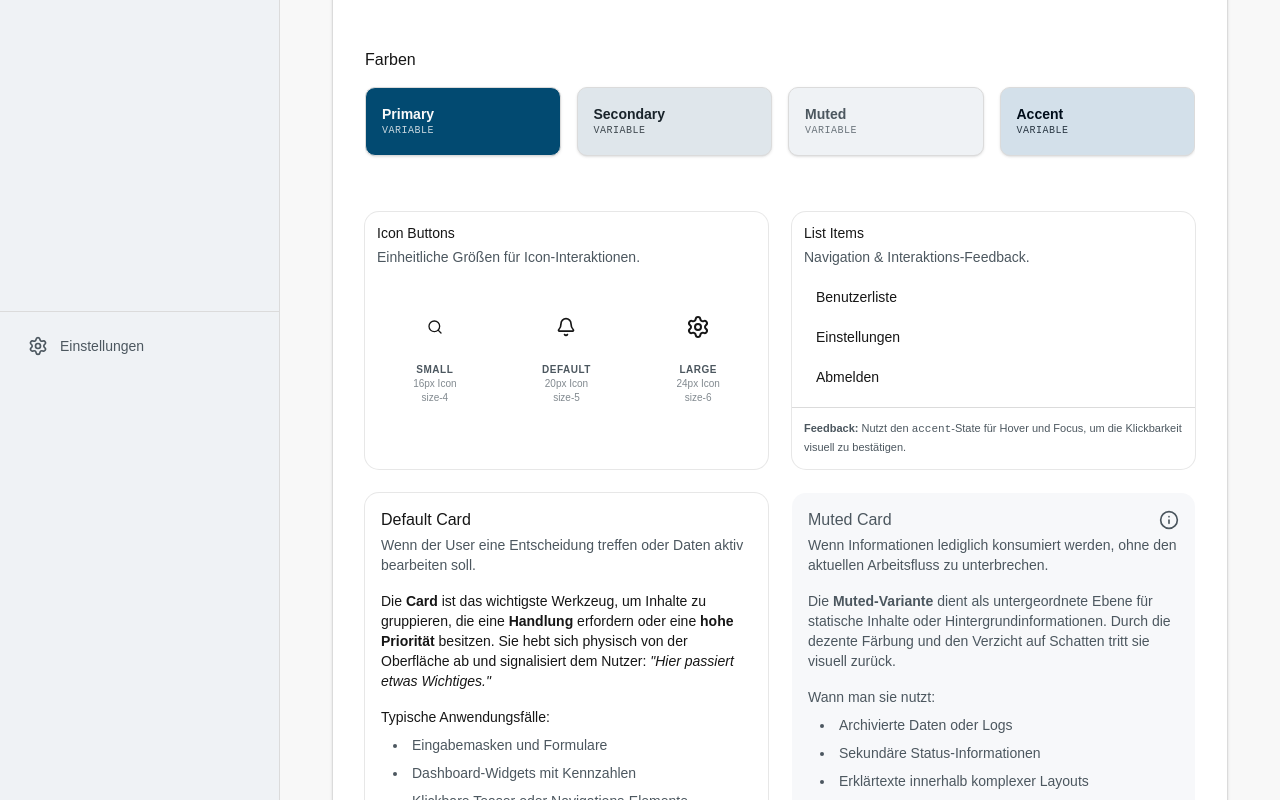
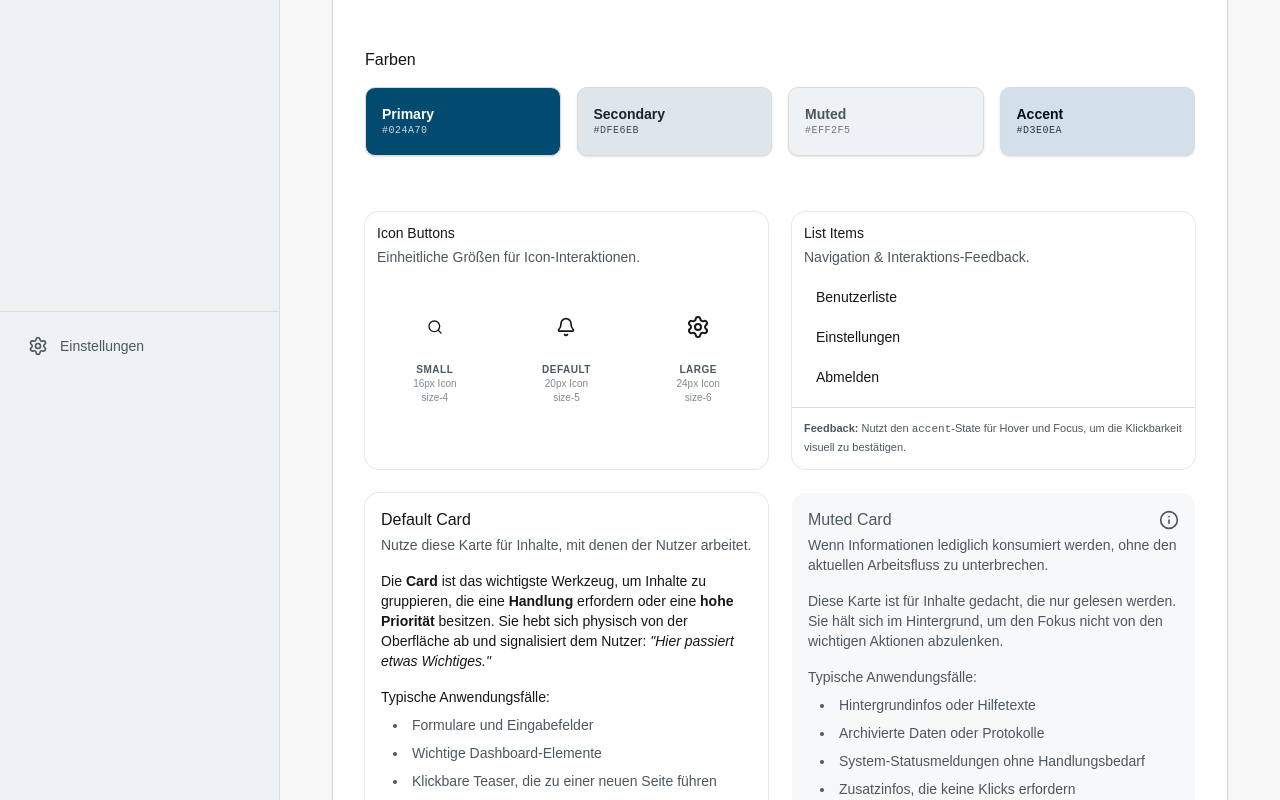
Before and after one commit to stefan8893/ui-demo, a React (Vite) app: page / in a window 1280 px wide. Shown: the part 420-1220 px from the top of the page. Built offline with nearby package versions, Linux system fonts and the light colour scheme.

Commit message:
minor refactorings

```diff
--- a/src/components/style-guide/color-box.tsx
+++ b/src/components/style-guide/color-box.tsx
@@ -2,16 +2,18 @@ export function ColorBox({
   label,
   bg,
   text,
+  color,
 }: {
   label: string
   bg: string
   text: string
+  color: string
 }) {
   return (
     <div className={`${bg} ${text} p-4 rounded-lg border shadow-sm`}>
       <p className="font-bold text-sm">{label}</p>
       <p className="text-[10px] opacity-80 uppercase tracking-wider font-mono">
-        Variable
+        {color}
       </p>
     </div>
   )
--- a/src/components/style-guide/colors-guide.tsx
+++ b/src/components/style-guide/colors-guide.tsx
@@ -13,17 +13,25 @@ export function ColorsGuide() {
             label="Primary"
             bg="bg-primary"
             text="text-primary-foreground"
+            color="#024a70"
           />
           <ColorBox
             label="Secondary"
             bg="bg-secondary"
             text="text-secondary-foreground"
+            color="#dfe6eb"
           />
-          <ColorBox label="Muted" bg="bg-muted" text="text-muted-foreground" />
+          <ColorBox
+            label="Muted"
+            bg="bg-muted"
+            text="text-muted-foreground"
+            color="#eff2f5"
+          />
           <ColorBox
             label="Accent"
             bg="bg-accent"
             text="text-accent-foreground"
+            color="#d3e0ea"
           />
         </div>
       </CardContent>
--- a/src/components/style-guide/default-card-guide.tsx
+++ b/src/components/style-guide/default-card-guide.tsx
@@ -14,8 +14,7 @@ export function DefaultCardGuide() {
       <CardHeader>
         <CardTitle>Default Card</CardTitle>
         <CardDescription>
-          Wenn der User eine Entscheidung treffen oder Daten aktiv bearbeiten
-          soll.
+          Nutze diese Karte für Inhalte, mit denen der Nutzer arbeitet.
         </CardDescription>
       </CardHeader>
       <CardContent className="space-y-4">
@@ -30,10 +29,10 @@ export function DefaultCardGuide() {
         <div className="space-y-2">
           <p className="font-medium">Typische Anwendungsfälle:</p>
           <ul className="list-disc list-inside space-y-2 text-muted-foreground pl-3">
-            <li>Eingabemasken und Formulare</li>
-            <li>Dashboard-Widgets mit Kennzahlen</li>
-            <li>Klickbare Teaser oder Navigations-Elemente</li>
-            <li>Hervorhebung von Kernfunktionen</li>
+            <li>Formulare und Eingabefelder</li>
+            <li>Wichtige Dashboard-Elemente</li>
+            <li>Klickbare Teaser, die zu einer neuen Seite führen</li>
+            <li>Alles, was einen Button benötigt</li>
           </ul>
         </div>
       </CardContent>
--- a/src/components/style-guide/muted-card-guide.tsx
+++ b/src/components/style-guide/muted-card-guide.tsx
@@ -22,18 +22,18 @@ export function MutedCardGuide() {
       </CardHeader>
       <CardContent className="space-y-4">
         <p>
-          Die <strong>Muted-Variante</strong> dient als untergeordnete Ebene für
-          statische Inhalte oder Hintergrundinformationen. Durch die dezente
-          Färbung und den Verzicht auf Schatten tritt sie visuell zurück.
+          Diese Karte ist für Inhalte gedacht, die nur gelesen werden. Sie hält
+          sich im Hintergrund, um den Fokus nicht von den wichtigen Aktionen
+          abzulenken.
         </p>
 
         <div className="space-y-2">
-          <p className="font-medium">Wann man sie nutzt:</p>
+          <p className="font-medium">Typische Anwendungsfälle:</p>
           <ul className="list-disc list-inside space-y-2 text-muted-foreground pl-3">
-            <li>Archivierte Daten oder Logs</li>
-            <li>Sekundäre Status-Informationen</li>
-            <li>Erklärtexte innerhalb komplexer Layouts</li>
-            <li>Inhalte, die keine direkte Aktion erfordern</li>
+            <li>Hintergrundinfos oder Hilfetexte</li>
+            <li>Archivierte Daten oder Protokolle</li>
+            <li>System-Statusmeldungen ohne Handlungsbedarf</li>
+            <li>Zusatzinfos, die keine Klicks erfordern</li>
           </ul>
         </div>
       </CardContent>
--- a/src/routes/buttons.tsx
+++ b/src/routes/buttons.tsx
@@ -1,7 +1,6 @@
 import { Button } from '@/components/ui/buttons/button'
 import { SectionCard } from '@/components/ui/display/section-card'
 import { createFileRoute } from '@tanstack/react-router'
-import { Bell } from 'lucide-react'
 
 export const Route = createFileRoute('/buttons')({
   component: Buttons,
@@ -29,10 +28,6 @@ function Buttons() {
           key={variant}
           className="flex flex-row flex-wrap items-center gap-4"
         >
-          <Button variant={variant} size="icon">
-            <Bell className="size-4" />
-          </Button>
-
           {sizes.map((size) => (
             <Button key={`${variant}-${size}`} variant={variant} size={size}>
               {variant.charAt(0).toUpperCase() + variant.slice(1)} ({size})
--- a/src/routes/index.tsx
+++ b/src/routes/index.tsx
@@ -13,7 +13,7 @@ function Home() {
   return (
     <SectionCard
       title="Design System"
-      description="Zentrale Dokumentation der visuellen Sprache und UI-Komponenten."
+      description="Struktur und Leitlinien für eine einheitliche User Experience"
     >
       <div className="space-y-10">
         <ButtonsGuide />
--- a/src/styles.css
+++ b/src/styles.css
@@ -66,16 +66,16 @@
   --popover: oklch(1 0 0);
   --popover-foreground: oklch(0.25 0.02 240);
 
-  --primary: oklch(39.1% 0.09 240.876);
+  --primary: oklch(39.07% 0.08941 240.634);
   --primary-foreground: oklch(0.985 0 0);
 
-  --secondary: oklch(0.92 0.01 240);
+  --secondary: oklch(92.106% 0.01025 238.841);
   --secondary-foreground: oklch(0.25 0.02 240);
 
-  --muted: oklch(0.96 0.005 240);
+  --muted: oklch(95.973% 0.00525 248.355);
   --muted-foreground: oklch(0.45 0.02 240);
 
-  --accent: oklch(0.9 0.02 240);
+  --accent: oklch(89.987% 0.01969 240.909);
   --accent-foreground: oklch(0.15 0.04 240);
 
   --destructive: oklch(0.577 0.245 27.325);
```
